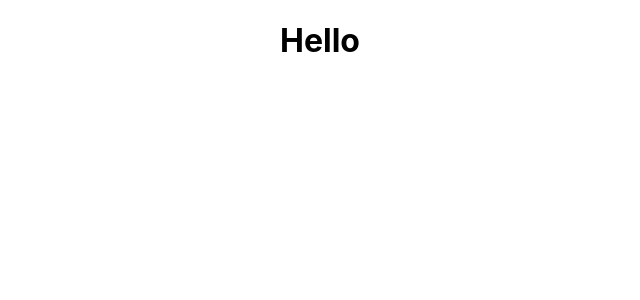
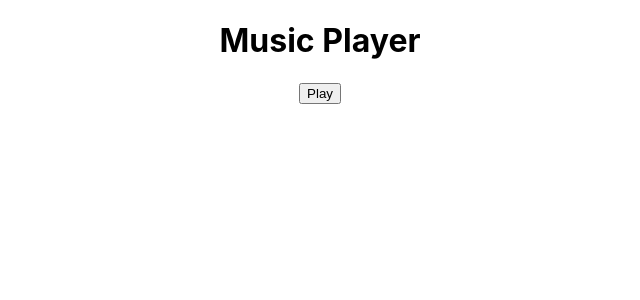
Before and after one commit to Dhanush-ck/MusicPlayer, a React (Create React App) app: page / in a window 1280 px wide. Shown: the top 300 px of the page, without its empty margins (320-960 px from the left). Built offline with nearby package versions, Linux system fonts and the light colour scheme.

Commit message:
Second commit

```diff
--- a/src/App.css
+++ b/src/App.css
@@ -1,6 +1,10 @@
 .App {
   text-align: center;
 }
+
+
+
+
 
 @media (prefers-reduced-motion: no-preference) {
   .App-logo {
--- a/src/App.js
+++ b/src/App.js
@@ -1,9 +1,28 @@
 import './App.css';
+import React, { useRef, useState } from "react";
 
 function App() {
+  const audioRef = useRef(null);
+  const [isPlaying, setIsPlaying] = useState(false);
+
+  const handlePlayPause = () => {
+    if (isPlaying) {
+      audioRef.current.pause();
+    } else {
+      audioRef.current.play();
+    }
+    setIsPlaying(!isPlaying);
+  };
+
   return (
     <div className="App">
-      <h1>Hello</h1>
+      <div className="top-nav">
+        <h1>Music Player</h1>
+        <audio ref={audioRef} src="../public/song/memory_reboot_-_vøj,_narvent_[edit_audio](256k).mp3"></audio>
+        <button onClick={handlePlayPause}>
+          {isPlaying ? "Pause" : "Play"}
+        </button>
+      </div>
     </div>
   );
 }
```
Also changed, not shown: 1 other file (tests, documents, lock files or other folders).
